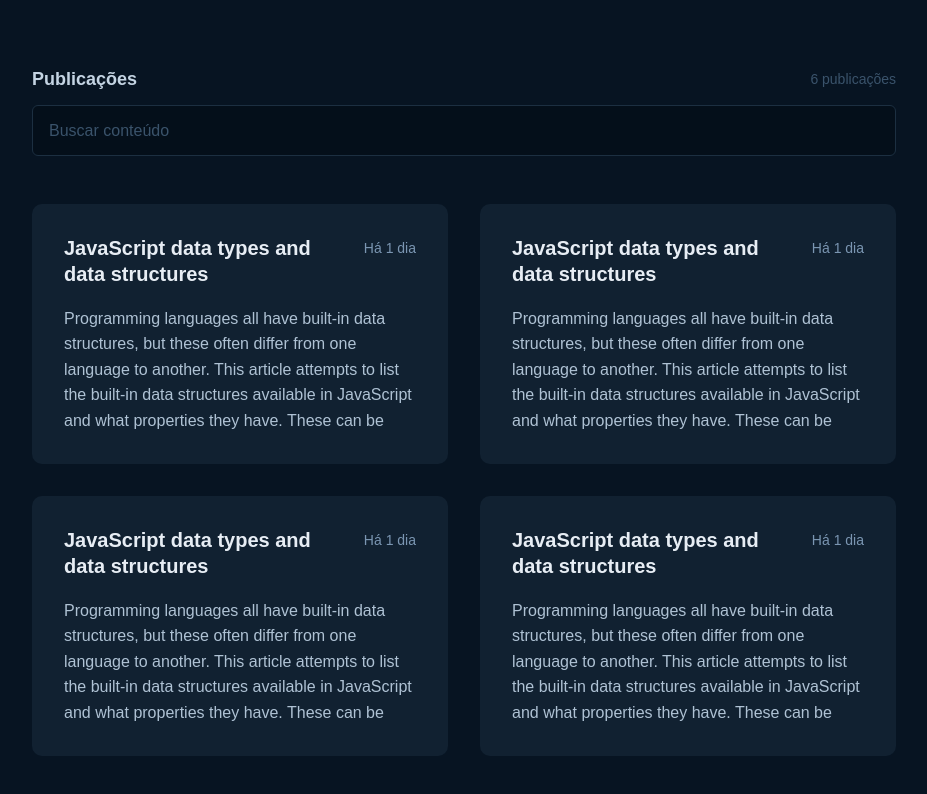
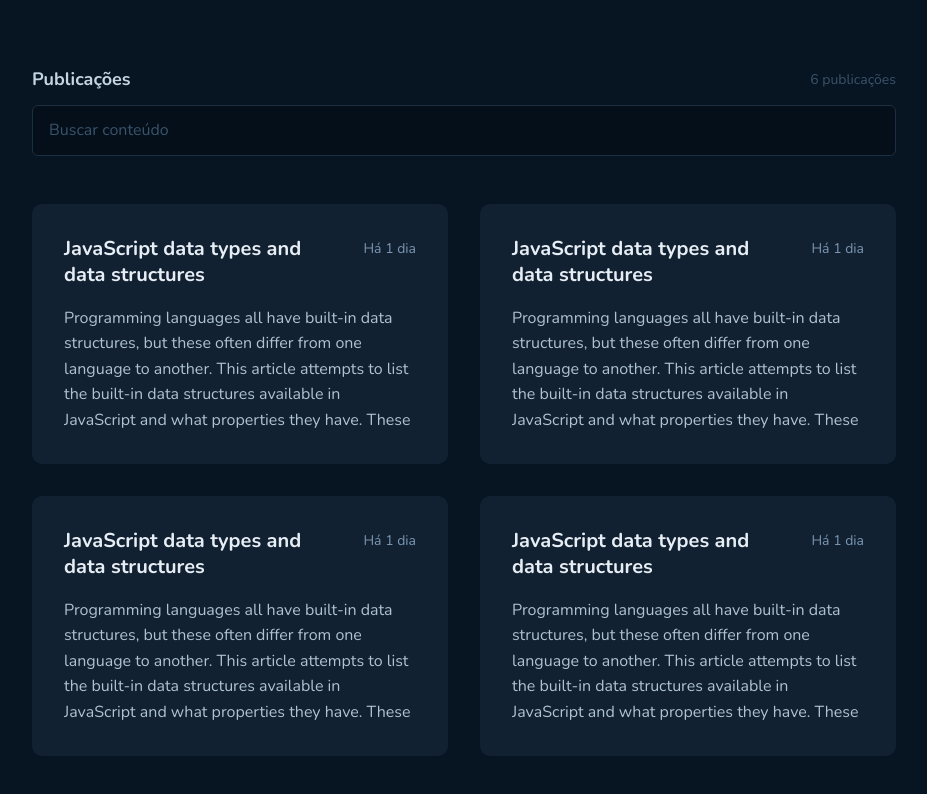
Before and after one commit to pedrohenrikle/github-blog, a React (Vite) app: page / in a window 1280 px wide. Shown: the top 794 px of the page, without its empty margins (176-1103 px from the left). Built offline with nearby package versions, Linux system fonts and the light colour scheme; no server answers.

Commit message:
stable version

```diff
--- a/index.html
+++ b/index.html
@@ -3,6 +3,11 @@
   <head>
     <meta charset="UTF-8" />
 
+    <link rel="preconnect" href="https://fonts.googleapis.com">
+    <link rel="preconnect" href="https://fonts.gstatic.com" crossorigin>
+
+    <link href="https://fonts.googleapis.com/css2?family=Nunito:wght@400;700&display=swap" rel="stylesheet">
+    <link rel="shortcut icon" href="./src/assets/logo.svg" type="image/x-icon">
     <meta name="viewport" content="width=device-width, initial-scale=1.0" />
     <title>Github Blog</title>
   </head>
--- a/package.json
+++ b/package.json
@@ -14,8 +14,10 @@
     "phosphor-react": "^1.4.1",
     "react": "^18.2.0",
     "react-dom": "^18.2.0",
+    "react-hook-form": "^7.43.5",
     "react-router-dom": "^6.9.0",
-    "styled-components": "^5.3.8"
+    "styled-components": "^5.3.8",
+    "zod": "^3.21.4"
   },
   "devDependencies": {
     "@types/react": "^18.0.27",
--- a/src/lib/axios.ts
+++ b/src/lib/axios.ts
@@ -3,3 +3,7 @@ import axios from 'axios'
 export const userAPI = axios.create({
   baseURL: 'https://api.github.com/users/',
 })
+
+export const searchAPI = axios.create({
+  baseURL: 'https://api.github.com/search/issues'
+})
--- a/src/pages/Home/index.tsx
+++ b/src/pages/Home/index.tsx
@@ -4,6 +4,7 @@ import { SearchBarComponent } from "./components/SearchBar";
 import { Post } from "./components/Post";
 import { userAPI } from "../../lib/axios";
 import { useEffect, useState } from "react";
+
 
 interface ProfileProps {
   name: string
@@ -16,6 +17,7 @@ interface ProfileProps {
 
 export function Home() {
   const [userData, setUserData] = useState<ProfileProps[]>([]);
+
 
   useEffect(() => {
     userAPI.get('pedrohenrikle')
@@ -37,7 +39,7 @@ export function Home() {
           html_url={userData[0].html_url}
         />
       )}
-      <SearchBarComponent />
+      <SearchBarComponent/>
       <div className="posts">
         <Post />
         <Post />
```
Also changed, not shown: src/pages/Home/components/SearchBar/index.tsx (+6 -2 lines), src/assets/logo.svg (added), 1 other file (tests, documents, lock files or other folders).
